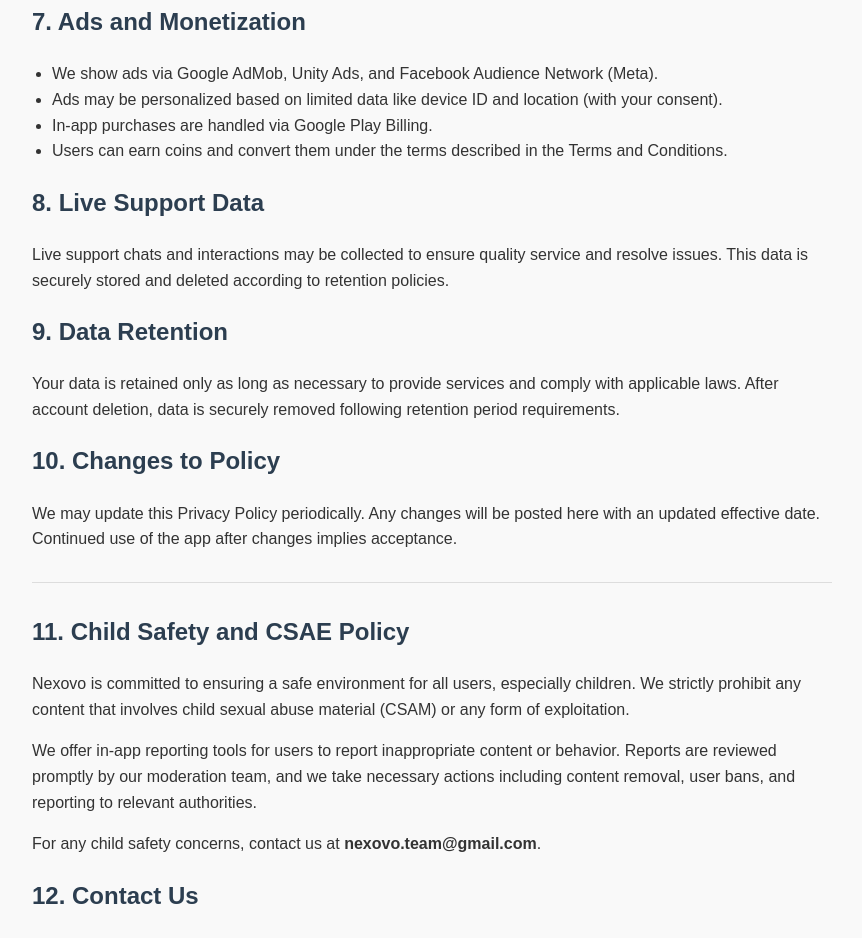
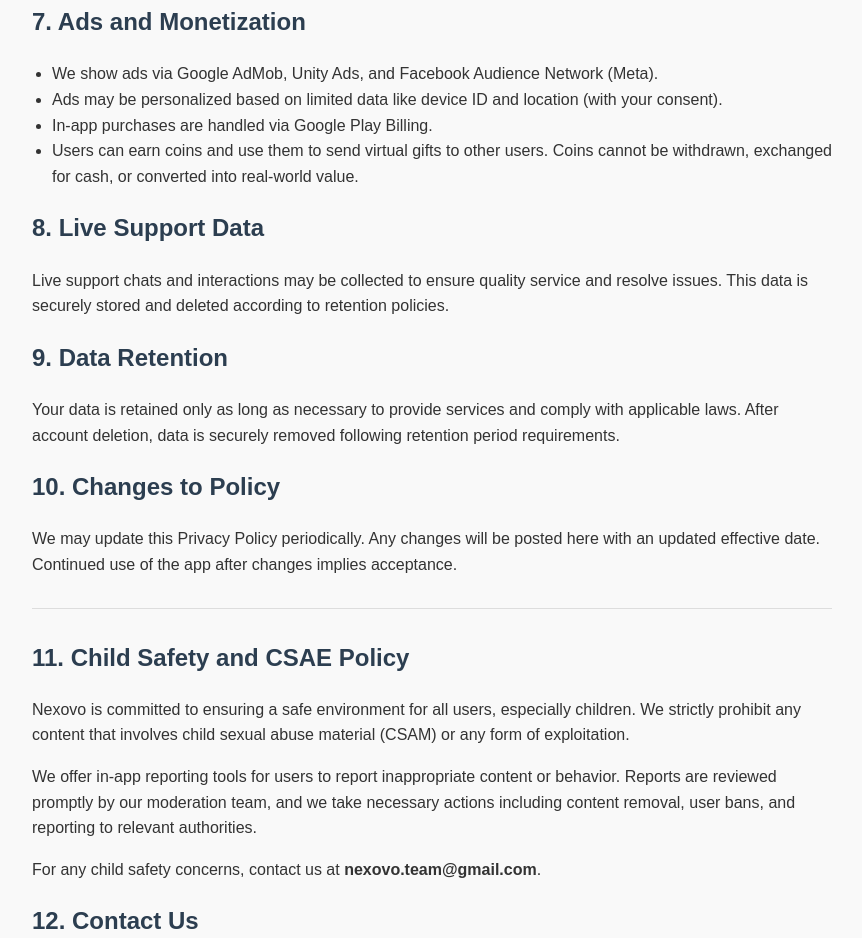
Before and after one commit to nexovo/privacy-and-policy, a plain HTML site: page index.html in a window 1280 px wide. Shown: the part 1216-2154 px from the top of the page, without its empty margins (208-1070 px from the left). Drawn offline with Linux system fonts and the light colour scheme.

Commit message:
Update index.html

```diff
--- a/index.html
+++ b/index.html
@@ -90,7 +90,7 @@
   <li>We show ads via Google AdMob, Unity Ads, and Facebook Audience Network (Meta).</li>
   <li>Ads may be personalized based on limited data like device ID and location (with your consent).</li>
   <li>In-app purchases are handled via Google Play Billing.</li>
-    <li>Users can earn coins and convert them under the terms described in the Terms and Conditions.</li>
+  <li>Users can earn coins and use them to send virtual gifts to other users. Coins cannot be withdrawn, exchanged for cash, or converted into real-world value.</li>
 </ul>
 
   <h2>8. Live Support Data</h2>
```
Lines whose indentation alone changed are shown as unchanged.
